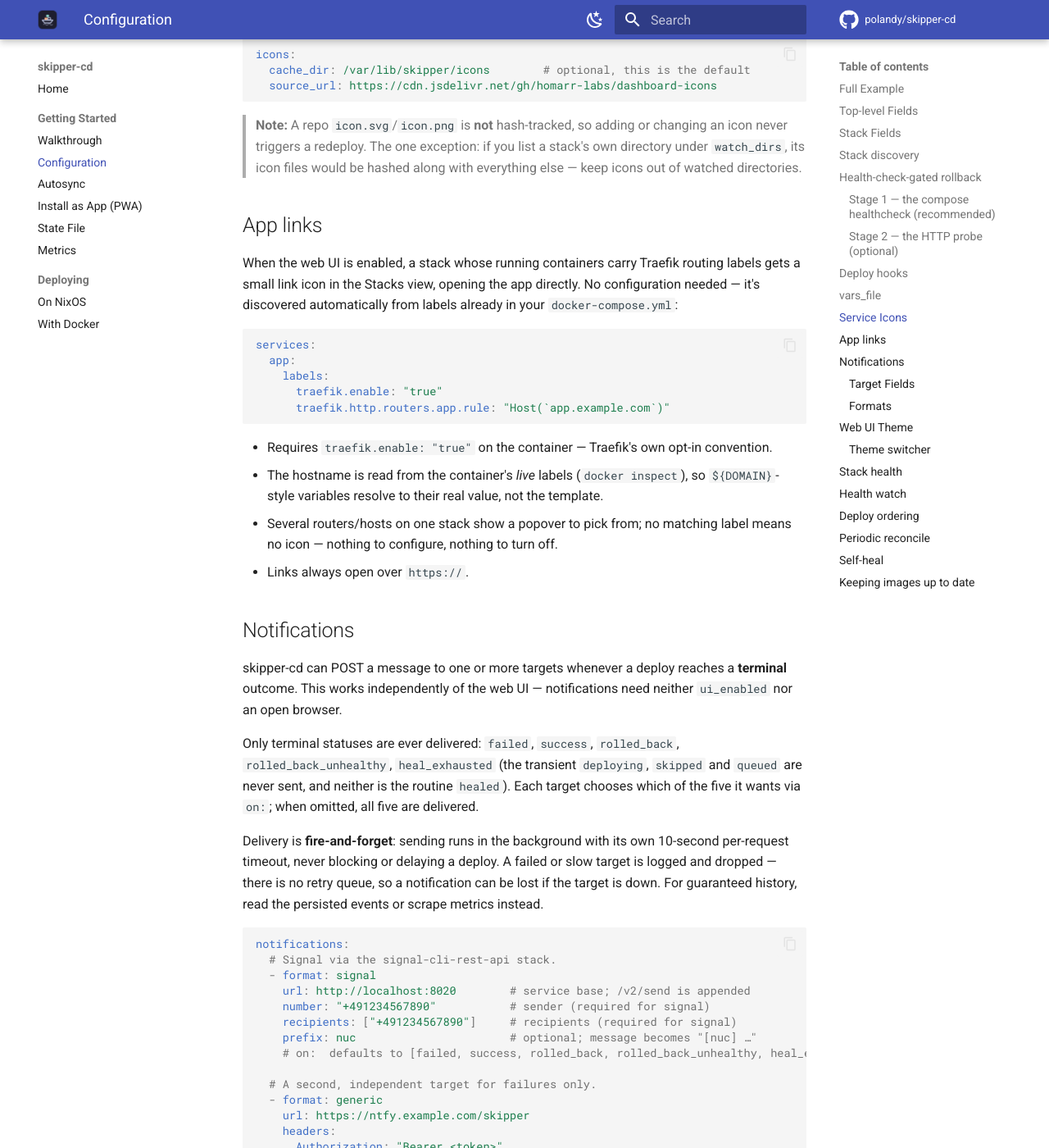
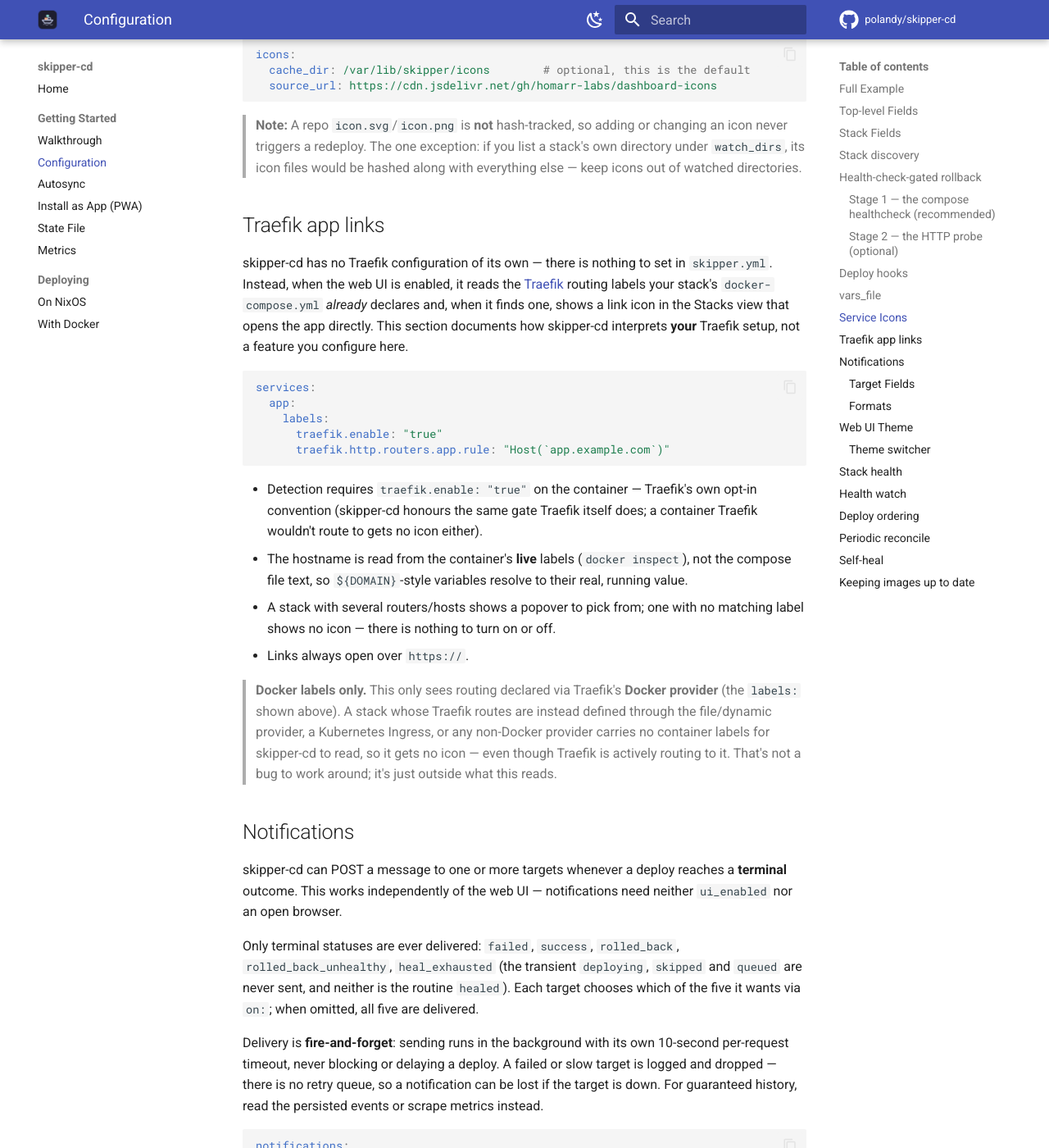
Before and after one commit to polandy/skipper-cd, an MkDocs documentation site: the page built from docs/configuration.md, in a window 1280 px wide and 1400 px high, scrolled down 10751 px. Shown: the whole window at 82% size. Built offline with MkDocs 1.6.1 and Material for MkDocs 9.7.7, drawn with Linux system fonts in a browser that asks for light colours; comment, search, counter and statistics services are not loaded.

Commit message:
docs: reframe Traefik app links as reading Traefik's config, not skipper's
Renamed "App links" to "Traefik app links" and reworded it to make clear
skipper-cd has no Traefik configuration of its own — it only interprets
labels already declared for Traefik. Also calls out explicitly that only
the Docker provider is read, so file-provider/Ingress-routed stacks show
no icon.

Documents the generic file-provider extension (backend-URL-to-container
matching) as a deliberately deferred future extension in the spec, so the
design isn't lost.

````diff
--- a/docs/configuration.md
+++ b/docs/configuration.md
@@ -240,9 +240,9 @@
 
 > **Note:** A repo `icon.svg`/`icon.png` is **not** hash-tracked, so adding or changing an icon never triggers a redeploy. The one exception: if you list a stack's own directory under `watch_dirs`, its icon files would be hashed along with everything else — keep icons out of watched directories.
 
-## App links
+## Traefik app links
 
-When the web UI is enabled, a stack whose running containers carry Traefik routing labels gets a small link icon in the Stacks view, opening the app directly. No configuration needed — it's discovered automatically from labels already in your `docker-compose.yml`:
+skipper-cd has no Traefik configuration of its own — there is nothing to set in `skipper.yml`. Instead, when the web UI is enabled, it reads the [Traefik](https://doc.traefik.io/traefik/) routing labels your stack's `docker-compose.yml` *already* declares and, when it finds one, shows a link icon in the Stacks view that opens the app directly. This section documents how skipper-cd interprets **your** Traefik setup, not a feature you configure here.
 
 ```yaml
 services:
@@ -252,10 +252,12 @@
       traefik.http.routers.app.rule: "Host(`app.example.com`)"
 ```
 
-- Requires `traefik.enable: "true"` on the container — Traefik's own opt-in convention.
-- The hostname is read from the container's *live* labels (`docker inspect`), so `${DOMAIN}`-style variables resolve to their real value, not the template.
-- Several routers/hosts on one stack show a popover to pick from; no matching label means no icon — nothing to configure, nothing to turn off.
+- Detection requires `traefik.enable: "true"` on the container — Traefik's own opt-in convention (skipper-cd honours the same gate Traefik itself does; a container Traefik wouldn't route to gets no icon either).
+- The hostname is read from the container's **live** labels (`docker inspect`), not the compose file text, so `${DOMAIN}`-style variables resolve to their real, running value.
+- A stack with several routers/hosts shows a popover to pick from; one with no matching label shows no icon — there is nothing to turn on or off.
 - Links always open over `https://`.
+
+> **Docker labels only.** This only sees routing declared via Traefik's **Docker provider** (the `labels:` shown above). A stack whose Traefik routes are instead defined through the file/dynamic provider, a Kubernetes Ingress, or any non-Docker provider carries no container labels for skipper-cd to read, so it gets no icon — even though Traefik is actively routing to it. That's not a bug to work around; it's just outside what this reads.
 
 ## Notifications
 
````
Also changed, not shown: dev-docs/traefik-app-links-spec.md (+45 -1 lines).
